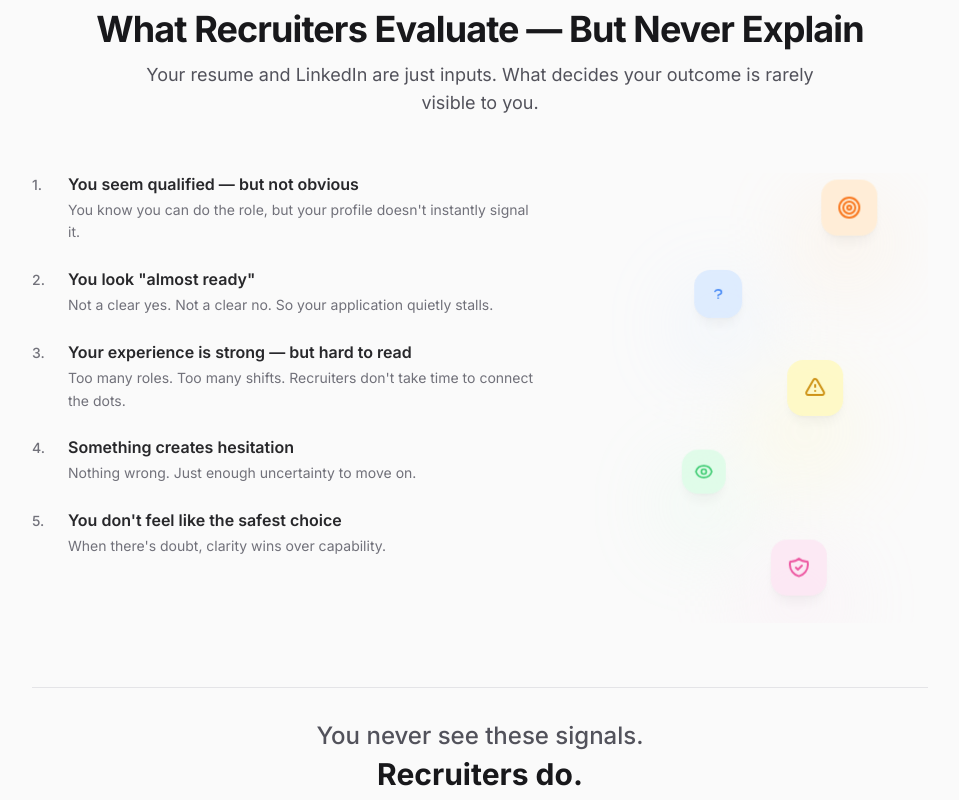
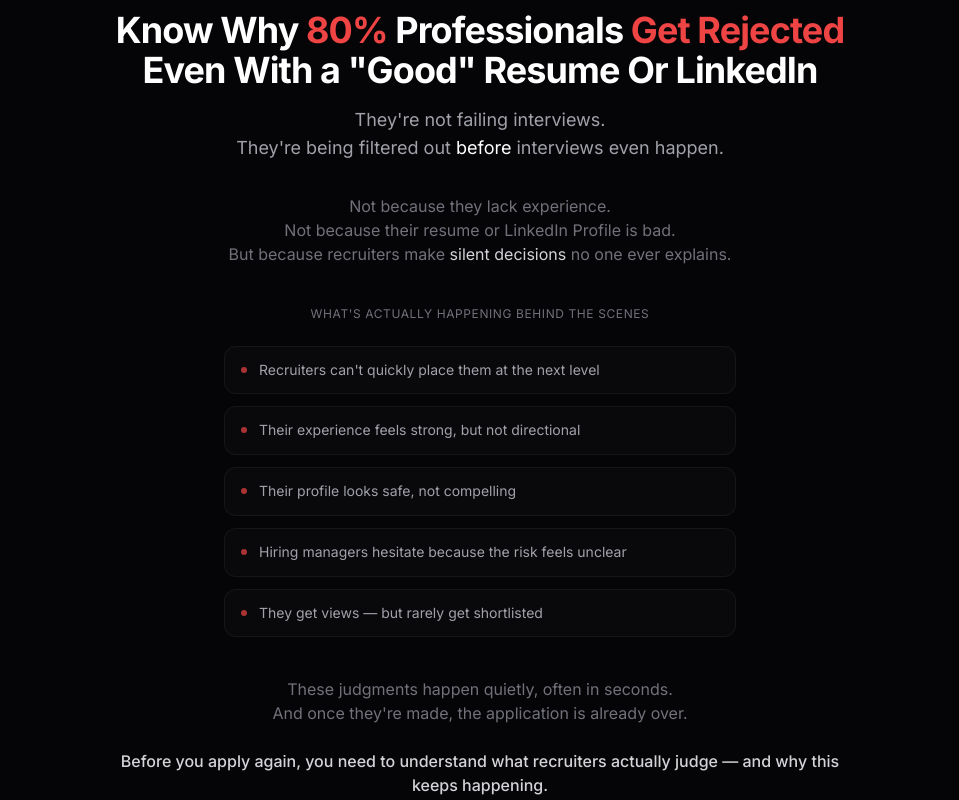
Before and after one commit to Aykaa-akki/Career-IQ-Prod, a React (Create React App) app in the folder frontend/: page / in a window 1280 px wide. Shown: the part 840-1640 px from the top of the page, without its empty margins (160-1119 px from the left). Built offline with nearby package versions, Linux system fonts and the light colour scheme; no server answers.

Commit message:
auto-commit for 2308d7b5-9e01-4130-8e6e-3635adfd16b3

```diff
--- a/frontend/src/pages/LandingPage.jsx
+++ b/frontend/src/pages/LandingPage.jsx
@@ -970,7 +970,103 @@ export default function LandingPage() {
         </div>
       </section>
 
-      {/* ===== SECTION 2: SIGNALS (Pressure Builder) ===== */}
+      {/* ===== SECTION 2: WHY 80% GET REJECTED (New Section) ===== */}
+      <section className="bg-[#050508] py-16 md:py-20 border-t border-white/5">
+        <div className="max-w-3xl mx-auto px-4">
+          {/* Headline */}
+          <motion.div
+            initial={{ opacity: 0, y: 20 }}
+            whileInView={{ opacity: 1, y: 0 }}
+            viewport={{ once: true }}
+            transition={{ duration: 0.5 }}
+            className="text-center mb-8"
+          >
+            <h2 className="text-2xl sm:text-3xl md:text-4xl font-bold leading-tight mb-4">
+              Know Why <span className="text-red-500">80%</span> Professionals{" "}
+              <span className="text-red-500">Get Rejected</span>
+              <br className="hidden sm:block" />
+              <span className="block sm:inline"> Even With a "Good" Resume Or LinkedIn</span>
+            </h2>
+
+            {/* Subheadline */}
+            <p className="text-zinc-400 text-base md:text-lg leading-relaxed max-w-2xl mx-auto">
+              They're not failing interviews.
+              <br />
+              They're being filtered out <em className="not-italic text-white">before</em> interviews even happen.
+            </p>
+          </motion.div>
+
+          {/* Body Text */}
+          <motion.div
+            initial={{ opacity: 0, y: 20 }}
+            whileInView={{ opacity: 1, y: 0 }}
+            viewport={{ once: true }}
+            transition={{ duration: 0.5, delay: 0.1 }}
+            className="text-center mb-10"
+          >
+            <p className="text-zinc-500 text-sm md:text-base leading-relaxed max-w-xl mx-auto">
+              Not because they lack experience.
+              <br />
+              Not because their resume or LinkedIn Profile is bad.
+              <br />
+              But because recruiters make <span className="text-zinc-300">silent decisions</span> no one ever explains.
+            </p>
+          </motion.div>
+
+          {/* What's Actually Happening */}
+          <motion.div
+            initial={{ opacity: 0, y: 20 }}
+            whileInView={{ opacity: 1, y: 0 }}
+            viewport={{ once: true }}
+            transition={{ duration: 0.5, delay: 0.2 }}
+            className="mb-10"
+          >
+            <p className="text-zinc-500 text-xs uppercase tracking-wider text-center mb-6">
+              What's actually happening behind the scenes
+            </p>
+
+            <div className="grid gap-3 max-w-lg mx-auto">
+              {[
+                "Recruiters can't quickly place them at the next level",
+                "Their experience feels strong, but not directional",
+                "Their profile looks safe, not compelling",
+                "Hiring managers hesitate because the risk feels unclear",
+                "They get views — but rarely get shortlisted"
+              ].map((item, index) => (
+                <div
+                  key={index}
+                  className="flex items-start gap-3 bg-white/[0.02] border border-white/5 rounded-lg px-4 py-3"
+                >
+                  <span className="w-1.5 h-1.5 rounded-full bg-red-500/70 mt-2 flex-shrink-0"></span>
+                  <span className="text-zinc-400 text-sm leading-relaxed">{item}</span>
+                </div>
+              ))}
+            </div>
+          </motion.div>
+
+          {/* Closing Statement */}
+          <motion.div
+            initial={{ opacity: 0, y: 20 }}
+            whileInView={{ opacity: 1, y: 0 }}
+            viewport={{ once: true }}
+            transition={{ duration: 0.5, delay: 0.3 }}
+            className="text-center"
+          >
+            <p className="text-zinc-500 text-sm md:text-base leading-relaxed max-w-lg mx-auto mb-6">
+              These judgments happen quietly, often in seconds.
+              <br />
+              And once they're made, the application is already over.
+            </p>
+
+            {/* Transition Line */}
+            <p className="text-zinc-300 text-sm md:text-base font-medium">
+              Before you apply again, you need to understand what recruiters actually judge — and why this keeps happening.
+            </p>
+          </motion.div>
+        </div>
+      </section>
+
+      {/* ===== SECTION 3: SIGNALS (Pressure Builder) ===== */}
       <section id="signals" className="bg-zinc-50 py-14 md:py-20">
         <div className="container mx-auto px-4">
           <div className="max-w-4xl mx-auto">
```
